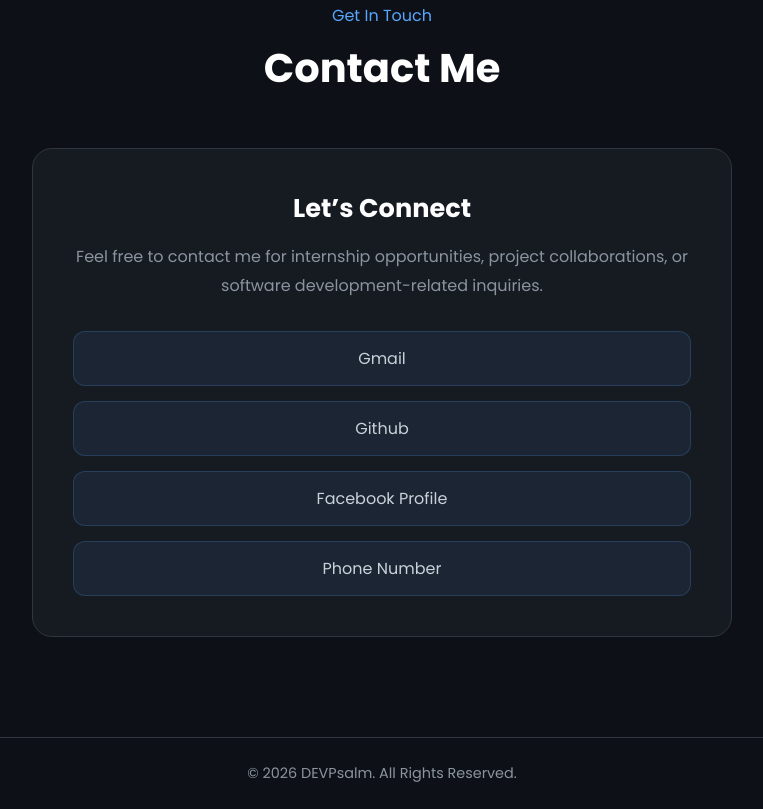
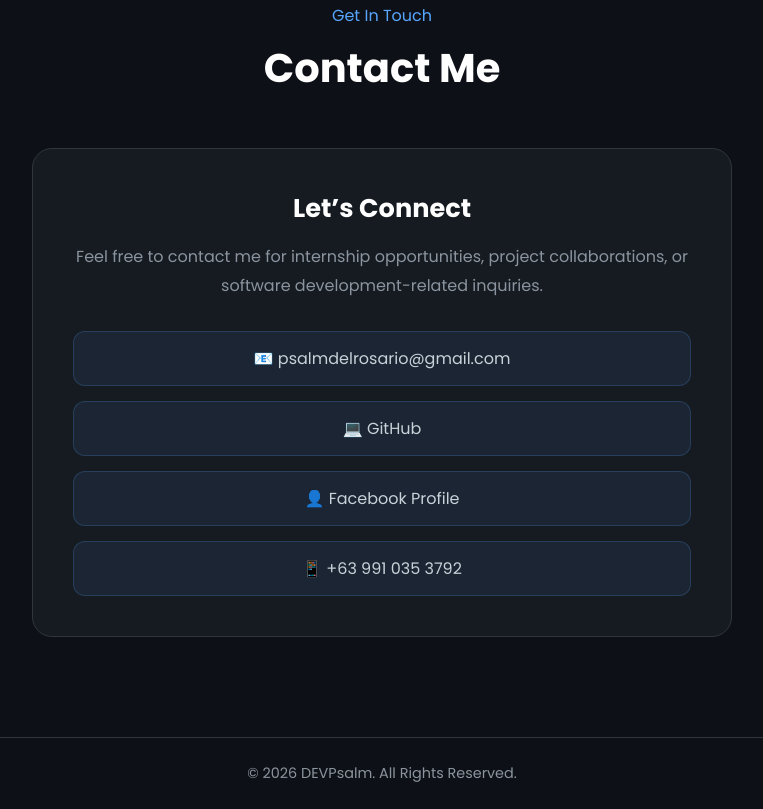
Before and after one commit to Chronao/devpsalm-portfolio, a plain HTML site: page index.html in a window 1280 px wide. Shown: the part 7563-8372 px from the top of the page, without its empty margins (258-1021 px from the left). Drawn offline with Linux system fonts and the light colour scheme.

Commit message:
Add files via upload

```diff
--- a/index.html
+++ b/index.html
@@ -535,21 +535,23 @@
         </p>
 
         <div class="contact-info">
+
             <a href="mailto:psalmdelrosario@gmail.com">
-            Gmail
+                📧 psalmdelrosario@gmail.com
             </a>
 
-            <a href="https://github.com/Chronao">
-            Github
+            <a href="https://github.com/Chronao" target="_blank">
+                💻 GitHub
             </a>
 
             <a href="https://www.facebook.com/psalm.del.rosario" target="_blank">
-            Facebook Profile
+                👤 Facebook Profile
             </a>
 
-            <a href="tel:+639910353792">
-            Phone Number
+            <a href="https://wa.me/639910353792" target="_blank">
+                📱 +63 991 035 3792
             </a>
+
         </div>
         </div>
 
```
